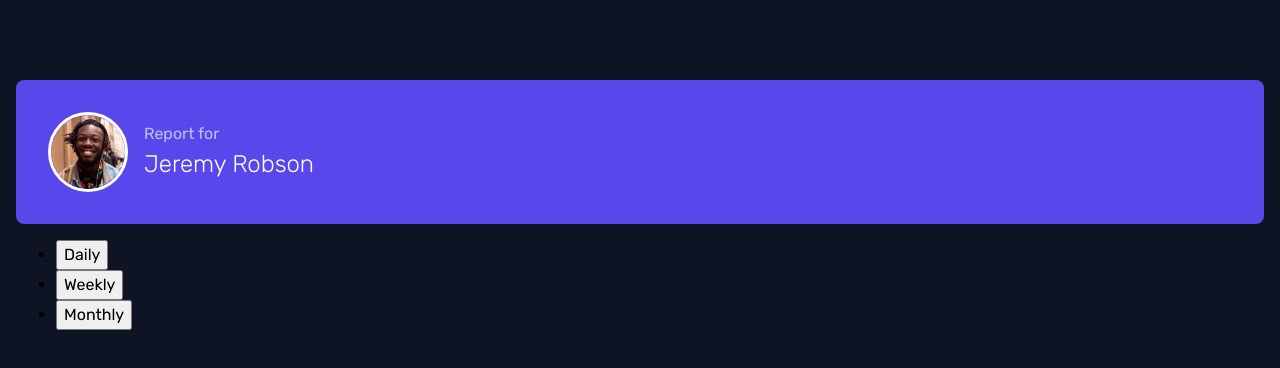
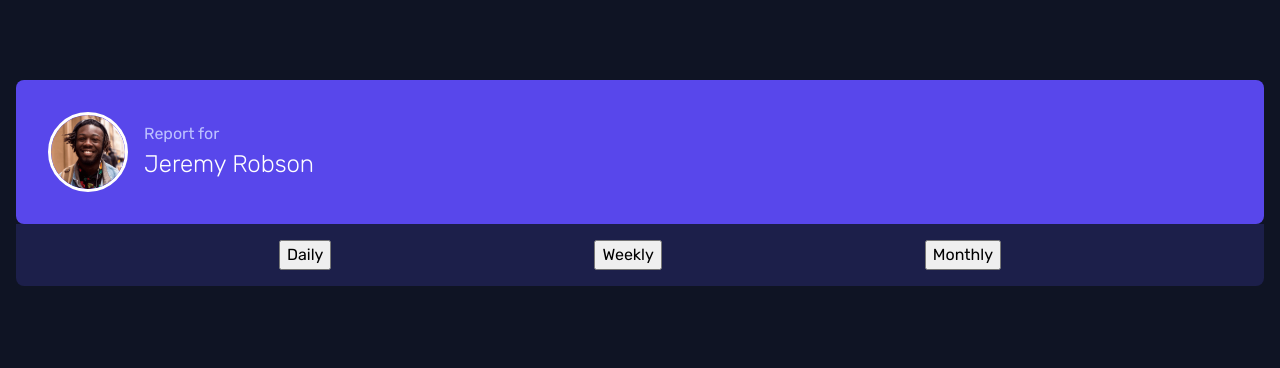
Before and after one commit to ralphvirtucio/time-tracking-dashboard, a JavaScript app: page / in a window 1280 px wide. Shown: the top 368 px of the page. Built offline with nearby package versions, Linux system fonts and the light colour scheme; the HTML template or start-up script is replaced by a standard one.

Commit message:
Need Help with the card styling

```diff
--- a/src/App.js
+++ b/src/App.js
@@ -18,8 +18,8 @@ function App() {
               <h1 className={classes.user__name}>Jeremy Robson</h1>
             </div>
           </div>
-          <nav>
-            <ul>
+          <nav className={classes.nav}>
+            <ul className={classes.nav__list}>
               <li>
                 <button>Daily</button>
               </li>
--- a/src/App.module.css
+++ b/src/App.module.css
@@ -29,3 +29,15 @@
   color: #fff;
   font-weight: var(--fw-300);
 }
+
+.nav {
+  background-color: var(--neutral-color-2);
+  border-bottom-left-radius: 8px;
+  border-bottom-right-radius: 8px;
+}
+
+.nav__list {
+  display: flex;
+  justify-content: space-evenly;
+  padding-block: 1rem;
+}
--- a/src/index.css
+++ b/src/index.css
@@ -19,9 +19,11 @@ dd {
 }
 
 /* Remove list styles on ul, ol elements with a list role, which suggests default styling will be removed */
-ul[role='list'],
-ol[role='list'] {
+ul,
+ol {
   list-style: none;
+  padding: 0;
+  margin: 0;
 }
 
 /* Set core root defaults */
```
